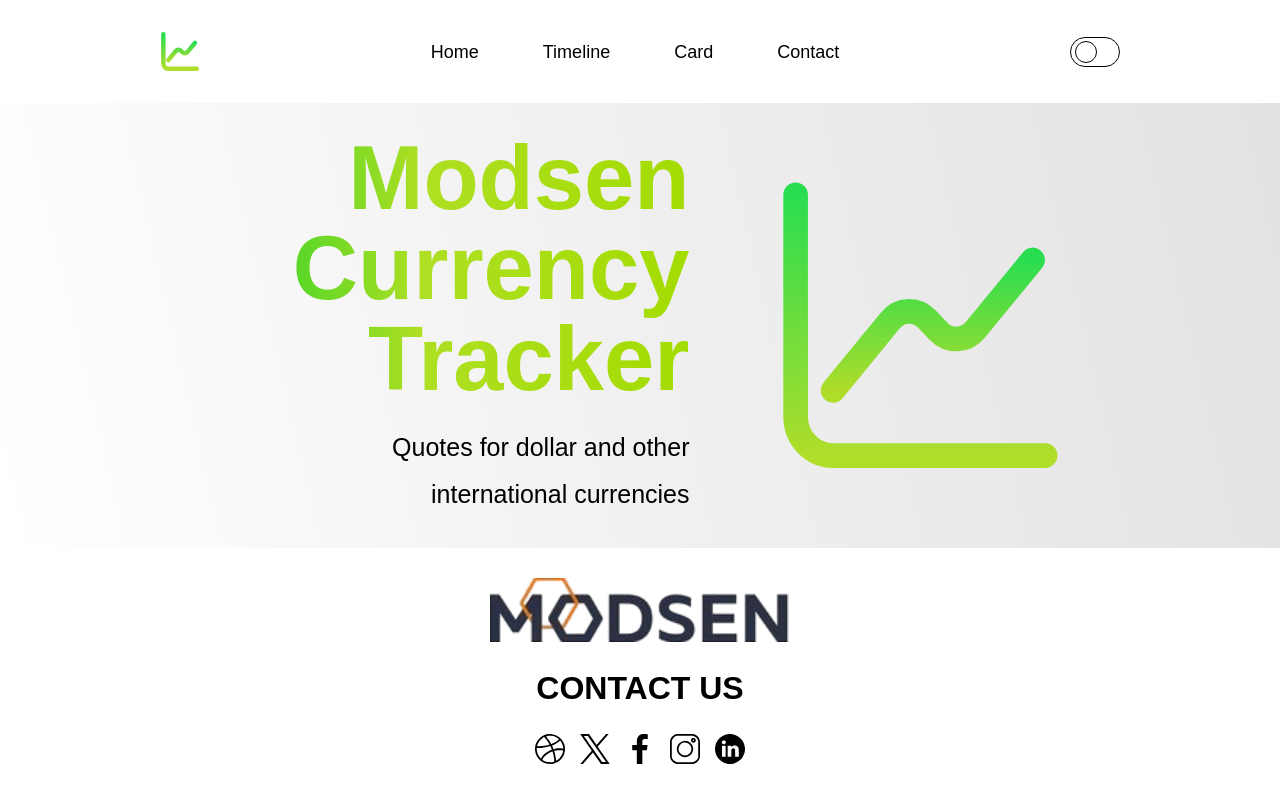
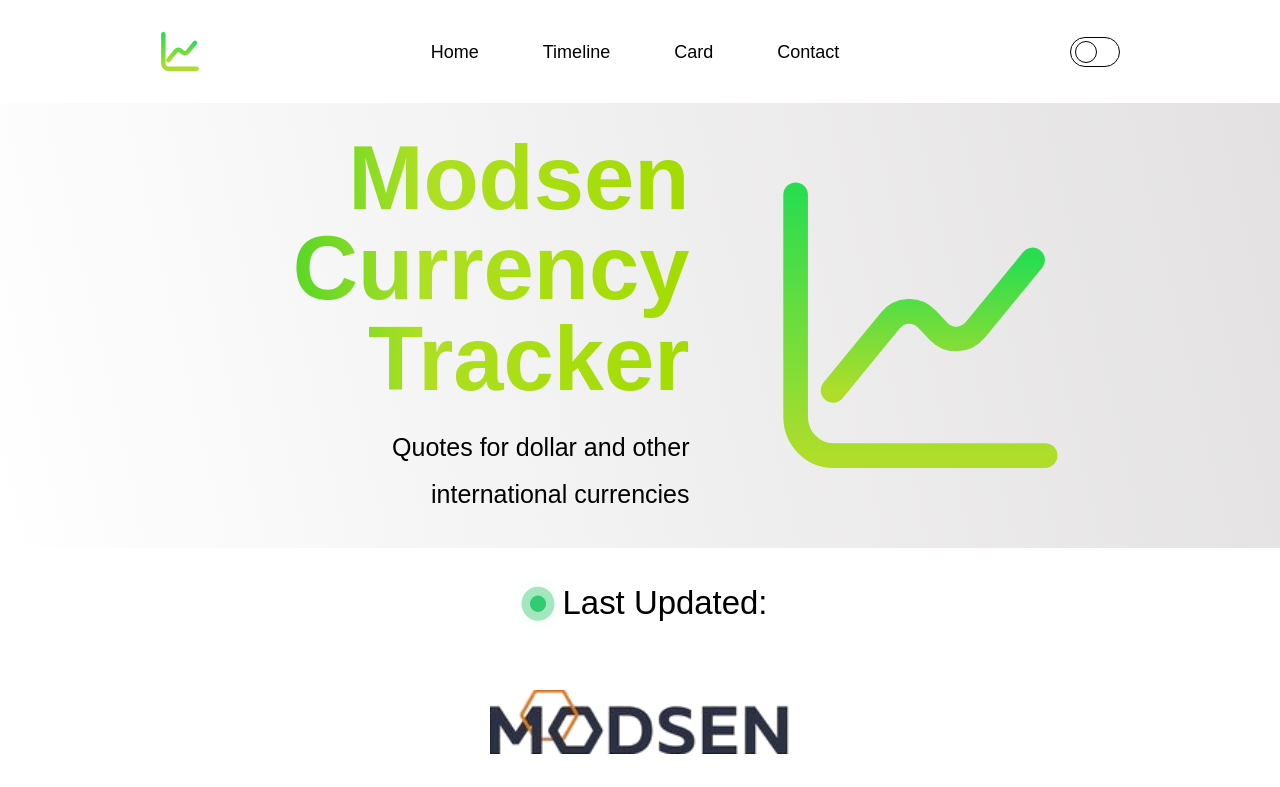
Before and after one commit to thoosaa/currency-tracker, a React app: page /contact in a window 1280 px wide. Shown: the top 787 px of the page. Built offline with nearby package versions, Linux system fonts and the light colour scheme.

Commit message:
add: last updated component

```diff
--- a/src/components/CompanyInfo/CompanyInfo.styled.ts
+++ b/src/components/CompanyInfo/CompanyInfo.styled.ts
@@ -1,9 +1,21 @@
+import styled from "styled-components";
+
 import {LayoutContainer} from "components/Layout/Layout.styled";
-import styled from "styled-components";
 
 export const Container = styled.div`
   background-color: ${({theme}) => theme.background};
 `;
+
+export const LastUpdated = styled(LayoutContainer)`
+  font-size: 32.91px;
+  font-weight: 300;
+  color: ${({theme}) => theme.color};
+  display: flex;
+  align-items: center;
+  justify-content: center;
+  padding: 30px;
+`;
+
 export const InfoSection = styled(LayoutContainer)`
   display: flex;
   background: #247940;
--- a/src/components/CompanyInfo/CompanyInfo.tsx
+++ b/src/components/CompanyInfo/CompanyInfo.tsx
@@ -1,6 +1,14 @@
+import circle from "assets/images/circle.svg";
 import green_stocks_big from "assets/images/green-stocks-big.svg";
 
-import {Container, InfoSection, TextContainer, TextInfo, Title} from "./CompanyInfo.styled";
+import {
+  Container,
+  InfoSection,
+  LastUpdated,
+  TextContainer,
+  TextInfo,
+  Title,
+} from "./CompanyInfo.styled";
 
 export const CompanyInfo = () => {
   return (
@@ -15,6 +23,11 @@
 
         <img alt="green stocks" src={green_stocks_big} />
       </InfoSection>
+
+      <LastUpdated>
+        <img alt="circle" src={circle} />
+        Last Updated: {localStorage.getItem("lastUpdated")?.slice(11, 16)}
+      </LastUpdated>
     </Container>
   );
 };
```
Also changed, not shown: src/assets/images/circle.svg (added).
